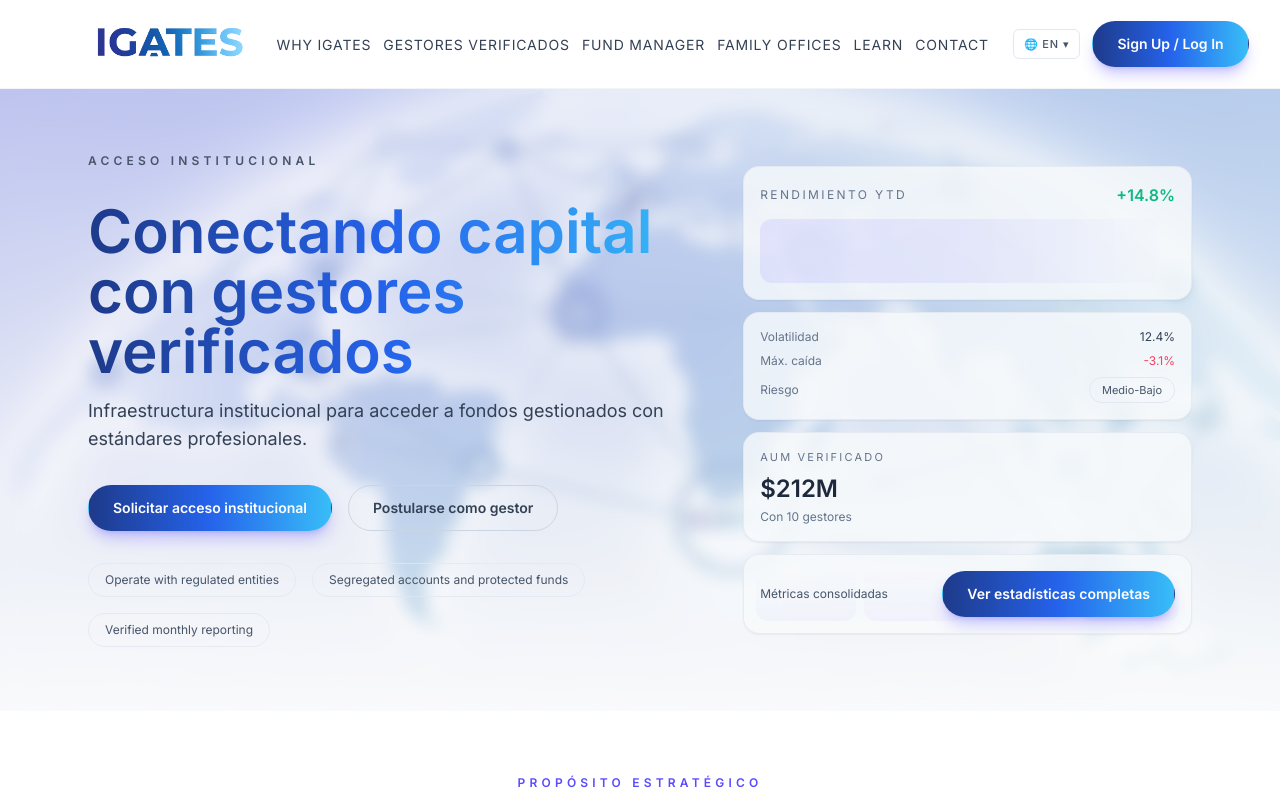
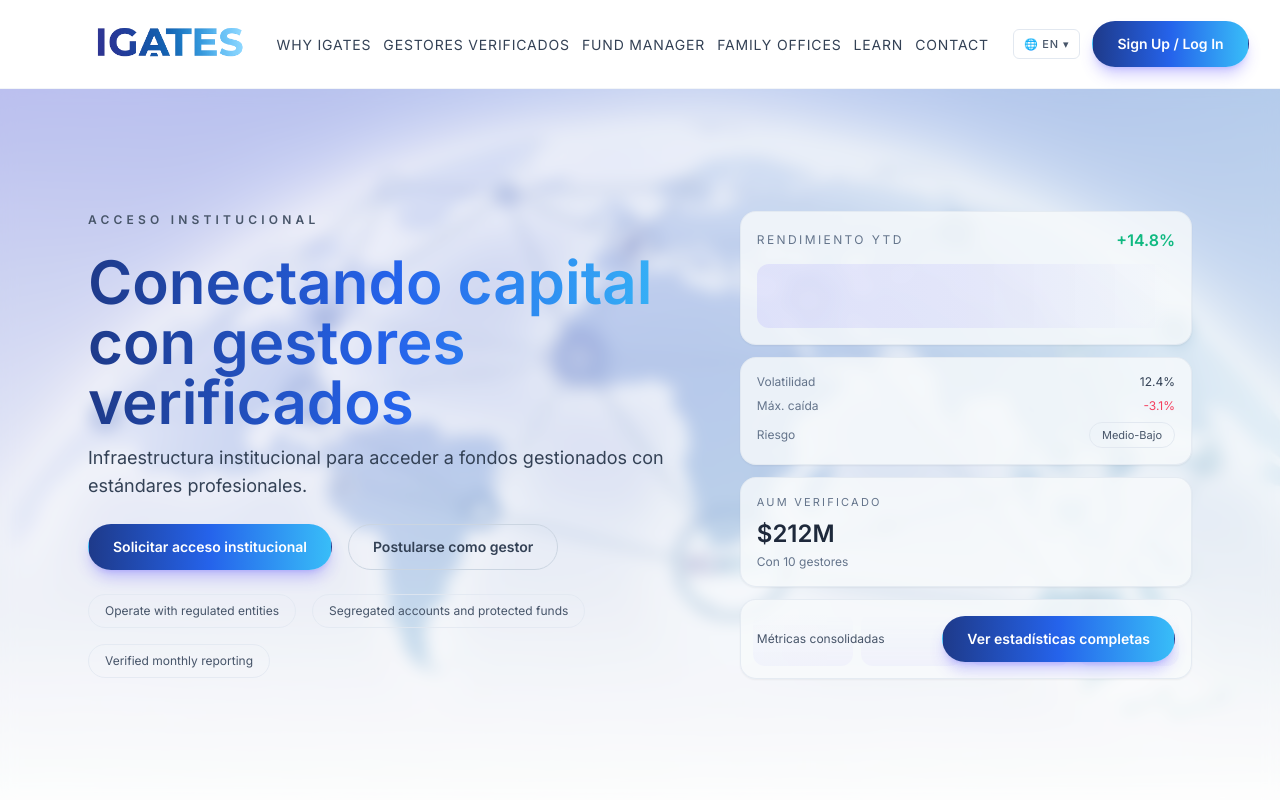
Before and after one commit to Juanherrera-123/Fund_Connect, a Next.js app: page / in a window 1280 px wide. Shown: the top 800 px of the page. Built offline with nearby package versions, Linux system fonts and the light colour scheme.

Commit message:
Adjust hero height to fixed viewport

```diff
--- a/src/components/home/Hero.tsx
+++ b/src/components/home/Hero.tsx
@@ -10,18 +10,18 @@ export function Hero() {
   return (
     <section
       id="hero"
-      className="relative flex min-h-[75vh] items-center overflow-hidden bg-[url('/worldmap-Igates.png')] bg-cover bg-center text-slate-900"
+      className="relative flex h-[calc(100vh-5.5rem)] items-center overflow-hidden bg-[url('/worldmap-Igates.png')] bg-cover bg-center text-slate-900"
     >
       <div className="absolute inset-0 z-0 bg-[rgba(255,255,255,0.6)] backdrop-blur" />
-      <div className="relative z-10 mx-auto grid max-w-6xl gap-12 px-6 py-16 lg:grid-cols-[1.15fr_0.85fr] lg:items-center">
-        <div className="space-y-8">
+      <div className="relative z-10 mx-auto grid h-full max-w-6xl gap-10 px-6 py-12 lg:grid-cols-[1.15fr_0.85fr] lg:items-center lg:py-14">
+        <div className="space-y-6">
           <p
             className="text-xs font-semibold uppercase tracking-[0.35em] text-slate-600"
             data-i18n="heroEyebrow"
           >
             Acceso institucional
           </p>
-          <div className="space-y-4">
+          <div className="space-y-3">
             <h1
               className="igates-gradient-text text-4xl font-semibold leading-tight md:text-6xl"
               data-i18n="heroTitle"
```
